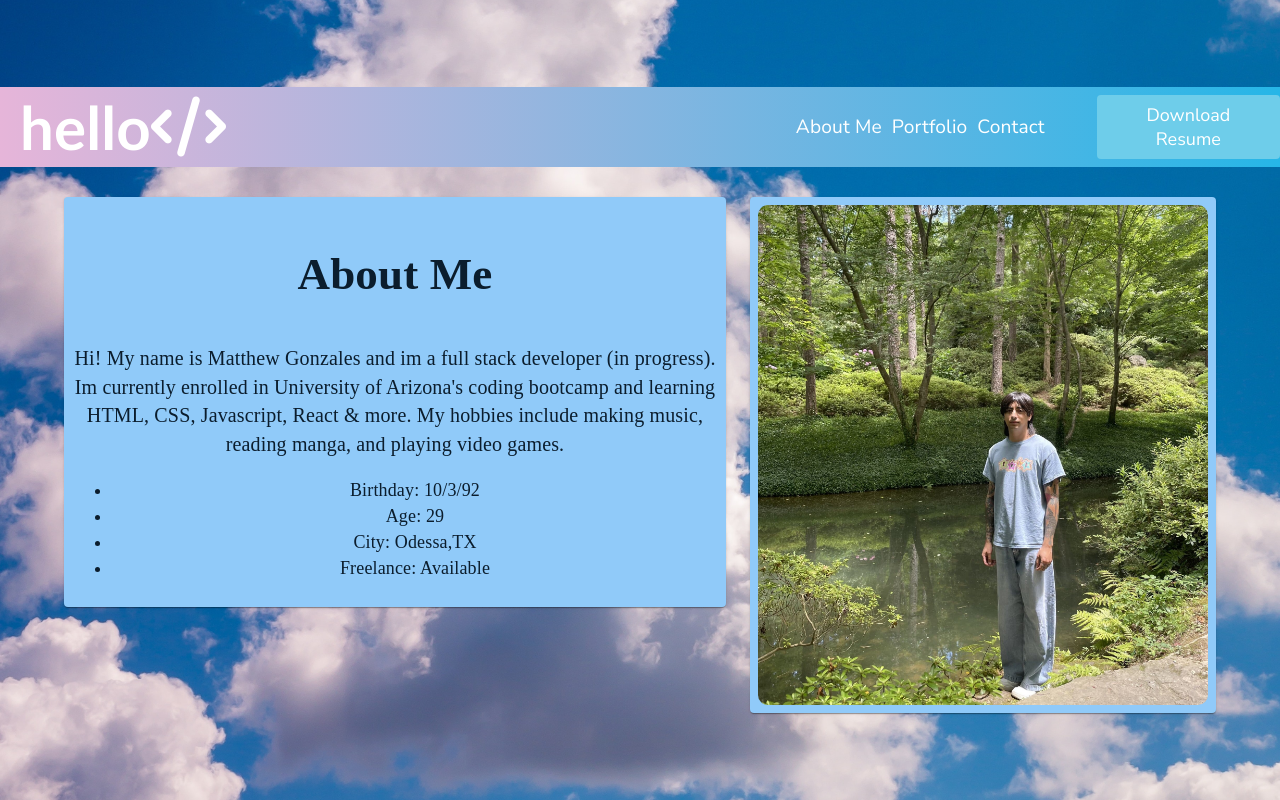
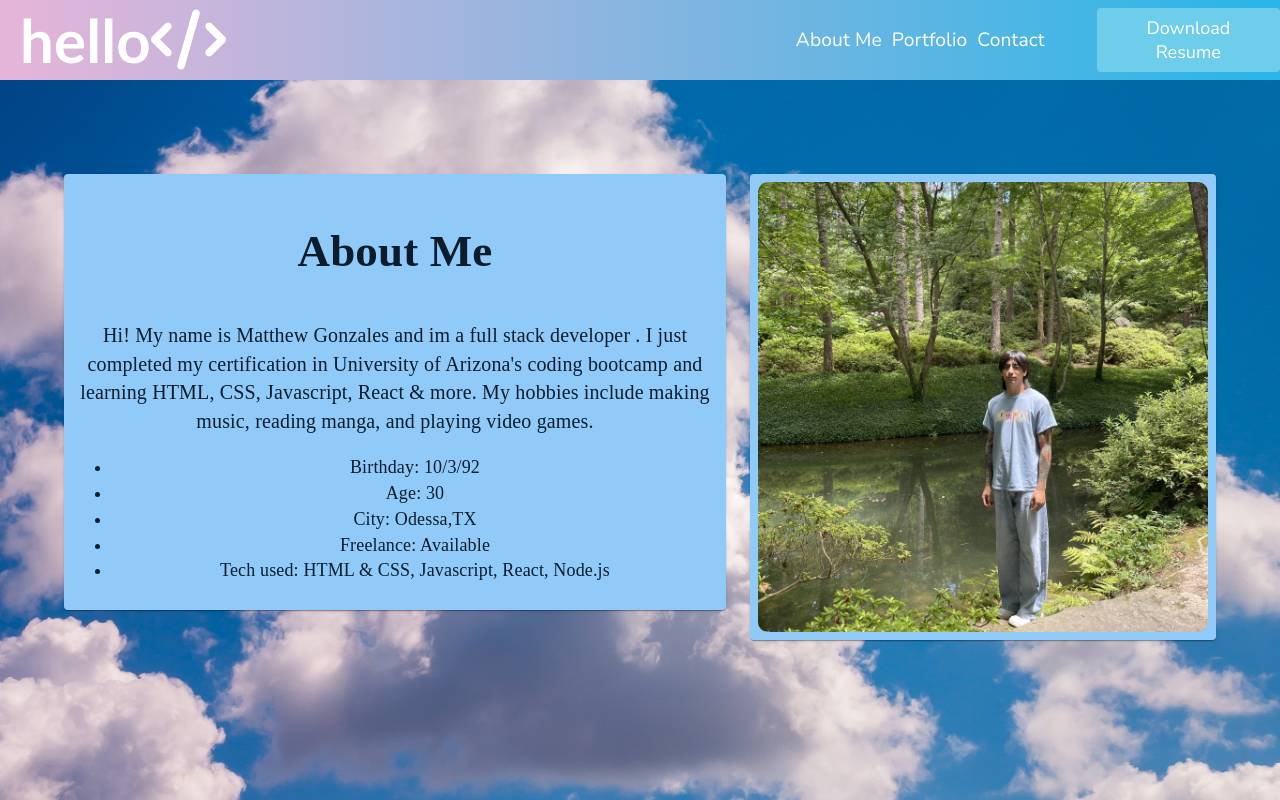
Before and after one commit to mattyjtx/react-portfolio, a React (Create React App) app: page /Home in a window 1280 px wide. Built offline with nearby package versions, Linux system fonts and the light colour scheme.

Commit message:
working on fixing image in Header

```diff
--- a/src/components/Header/Header.css
+++ b/src/components/Header/Header.css
@@ -24,6 +24,7 @@
     flex-grow: 3;
     color: rgb(11, 29, 45);
     font-family: 'Sligoil';
+    /* height: 100%; */
 }
 
 container {
@@ -45,8 +46,23 @@ li {
 }
 
 img {
-    height: 500px;
-    width: 450px;
+    height: 100%;
+    width: 100%;
     border-radius: 10px;
     object-fit: cover;
 }
+
+
+
+
+@media screen and (max-width: 960px){
+    .left-grid h2{
+        font-size: 18px;
+    }
+    .left-grid p{
+        font-size: 15px;
+    }
+    /* img{
+        height: 550px
+    } */
+}
--- a/src/components/Header/Header.js
+++ b/src/components/Header/Header.js
@@ -28,33 +28,34 @@ function Header() {
 <>
 <React.Fragment>
       <CssBaseline />
-      <Container maxWidth="lg" >
+      <Container maxWidth="lg" style={{marginTop: "120px"}} >
 
         {/* <Box sx={{ bgcolor: '#cfe8fc', height: '80vh' }} /> */}
         <Box sx={{ flexGrow: 1 }}>
       <Grid container spacing={3}>
-        <Grid item xs={7}>
+        <Grid item xs={7} md={7} sm={5} style={{height: "560px"}}>
           <Item className='about-me'>
              <div className='left-grid'>
           <h2>About Me</h2>
           <p>
-            Hi! My name is Matthew Gonzales and im a full stack developer (in
-            progress). Im currently enrolled in University of Arizona's coding
+            Hi! My name is Matthew Gonzales and im a full stack developer
+          . I just completed my certification in University of Arizona's coding
             bootcamp and learning HTML, CSS, Javascript, React & more. My hobbies
             include making music, reading manga, and playing video games.
           </p>
           <ul class="list-group">
             <li class="list-group-item">Birthday: 10/3/92</li>
-            <li class="list-group-item">Age: 29</li>
+            <li class="list-group-item">Age: 30</li>
             <li class="list-group-item">City: Odessa,TX</li>
             <li class="list-group-item">Freelance: Available</li>
+            <li class="list-group-item">Tech used: HTML & CSS, Javascript, React, Node.js </li>
 
           </ul>
 
         </div>
         </Item>
         </Grid>
-        <Grid item xs={5}>
+        <Grid item xs={5} md={5} sm={5} style={{height: "560px"}}>
           <Item className='profile-pic'>
             <img src={myphoto} alt="frappo"/>
           </Item>
--- a/src/components/Navbar/Navbar.css
+++ b/src/components/Navbar/Navbar.css
@@ -5,8 +5,12 @@
     justify-content: center;
     align-items: center;
     font-size: 1.2rem;
-    position: relative;
-    align-self: center;
+    width: 100%;
+    /* position: relative; */
+    /* align-self: center; */
+    position: fixed;
+    top: 0;
+    margin-bottom: 80px;
 }
 
 .navbar-logo {
--- a/src/components/Navbar/Navbar.js
+++ b/src/components/Navbar/Navbar.js
@@ -7,7 +7,7 @@ import './Navbar.css'
 
 export default function Navbar() {
     return (
-        <nav className='NavbarItems'>
+        <div className='NavbarItems'>
             <h1 className='navbar-logo'>hello <i className='fa-solid fa-code'></i></h1>
             <div className='menu-icon'>
 
@@ -21,6 +21,6 @@ export default function Navbar() {
 
             </ul>
             <Button>Download Resume</Button>
-        </nav>
+        </div>
     )
 }
--- a/src/pages/Home/Home.js
+++ b/src/pages/Home/Home.js
@@ -8,8 +8,8 @@ import { useState } from "react";
 function Home() {
     return(
         <>
-            <Navbar className= 'sticky-nav' fixed="top">
-                </Navbar>
+            <Navbar className= 'sticky-nav'>
+                </Navbar><br></br>
             <Header />
         </>
     );
--- a/src/pages/LandingPage/LandingPage.css
+++ b/src/pages/LandingPage/LandingPage.css
@@ -3,7 +3,7 @@
   }
 
   body {
-    display: flex;
+    /* display: flex; */
     align-items: center;
     justify-content: center;
     margin: 0;
```
Also changed, not shown: src/assets/images/frappo-live.jpeg (added).
